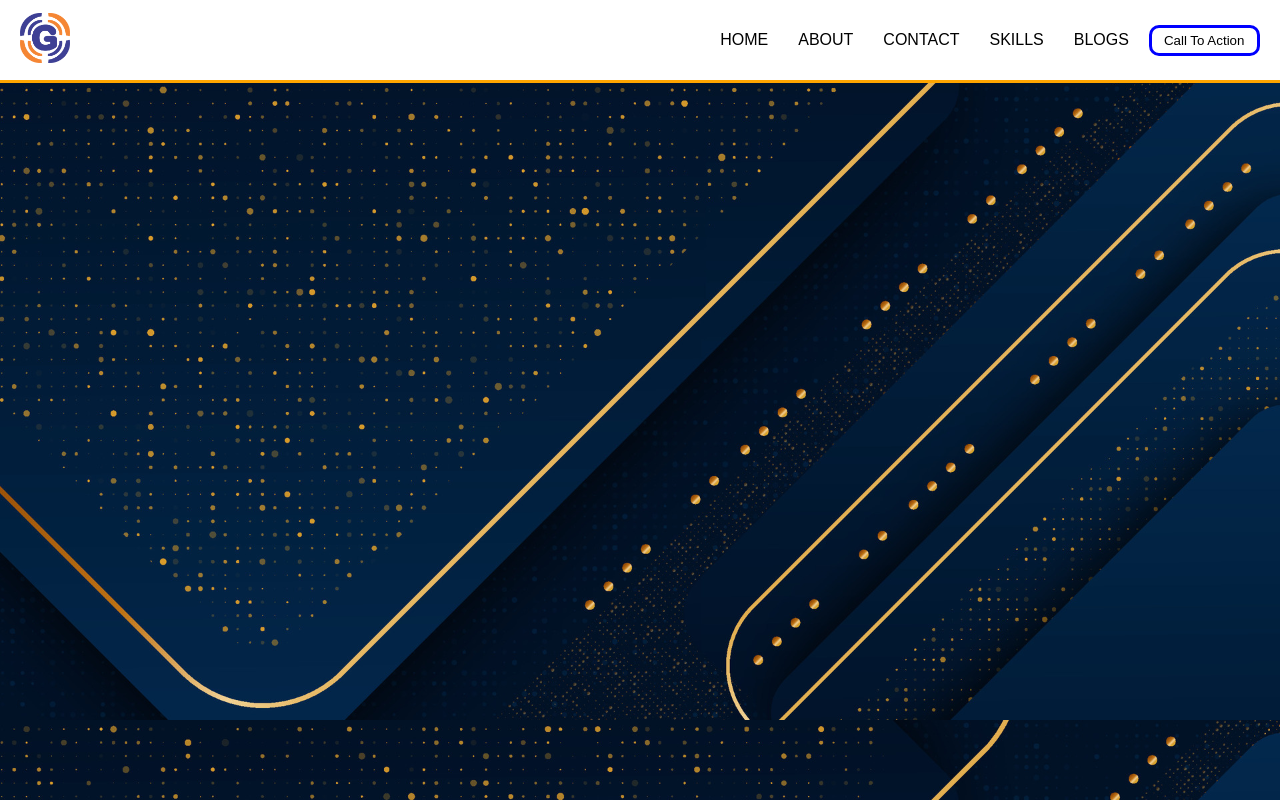
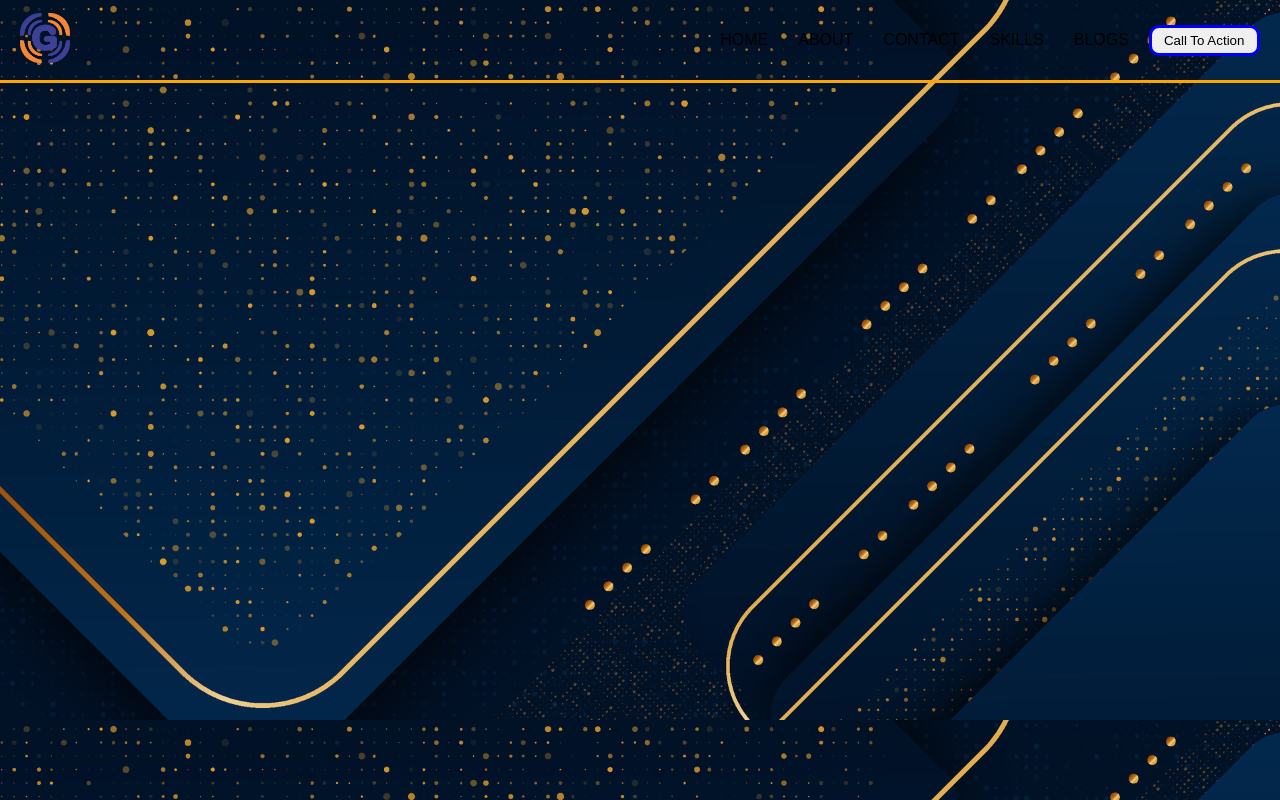
Before and after one commit to DanielGad/Gad_Portfolio, a React (Vite) app: page / in a window 1280 px wide. Shown: the top 800 px of the page. Built offline with nearby package versions, Linux system fonts and the light colour scheme.

Commit message:
header update

```diff
--- a/index.html
+++ b/index.html
@@ -4,7 +4,7 @@
     <meta charset="UTF-8" />
     <link rel="icon" type="image/svg+xml" href="/G.png" />
     <meta name="viewport" content="width=device-width, initial-scale=1.0" />
-    <title>Gadhub</title>
+    <title>Gadhub - Porfolio</title>
   </head>
   <body>
     <div id="root"></div>
--- a/src/assets/header.css
+++ b/src/assets/header.css
@@ -11,6 +11,7 @@
   justify-content: space-between;
   align-items: center;
   border-bottom: 3px solid orange;
+  transition: background-color 0.3s ease;
 }
 
 .menus {
@@ -46,7 +47,7 @@ a:hover {
   width: 10%;
   display: flex;
   padding: 5px 12px;
-  background-color: white;
+  background-color: none;
   border: blue 3px solid;
   border-radius: 10px;
   cursor: pointer;
@@ -58,3 +59,13 @@ a:hover {
   color: white;
   border: orange 3px solid;
 }
+
+.transparent {
+  background-color: rgba(0, 0, 0, 0);
+  color: white;
+}
+
+.opaque {
+  background-color: rgba(255, 255, 255, );
+
+}
--- a/src/components/Header.tsx
+++ b/src/components/Header.tsx
@@ -1,5 +1,5 @@
 import "@/assets/header.css";
-import { useState } from 'react';
+import { useEffect, useState } from 'react';
 import { Link } from 'react-scroll';
 
 const Header = () => {
@@ -9,42 +9,59 @@ const Header = () => {
     setActiveMenu(menu);
   };
 
+  const [isScrolled, setIsScrolled] = useState(false);
+
+  useEffect(() => {
+    const handleScroll = () => {
+      // Update the state based on the scroll position
+      setIsScrolled(window.scrollY > 0);
+    };
+
+    // Attach the scroll event listener
+    window.addEventListener('scroll', handleScroll);
+
+    // Clean up the event listener on component unmount
+    return () => {
+      window.removeEventListener('scroll', handleScroll);
+    };
+  }, []);
+
   return (
-    <div className="header-container">
+    <div className={`header-container ${isScrolled ? 'opaque' : 'transparent'} `}>
       <div style={{width: "60px"}}>
         <img src="/G.png" alt="Gad logo" width={"100%"}/>
       </div>
 
-      <div className="menus">
-        <span className={activeMenu === 'home' ? 'active' : ''}>
+      <div className={`menus `}>
+        <div className={activeMenu === 'home' ? 'active' : ''}>
           <Link to="home" spy={true} smooth={true} onClick={() => handleMenuClick('home')}>
             HOME
           </Link>
-        </span>
+        </div>
 
-        <span className={activeMenu === 'about' ? 'active' : ''}>
+        <div className={activeMenu === 'about' ? 'active' : ''}>
           <Link to="about" spy={true} smooth={true} onClick={() => handleMenuClick('about')}>
             ABOUT
           </Link>
-        </span>
+        </div>
 
-        <span className={activeMenu === 'contact' ? 'active' : ''}>
+        <div className={activeMenu === 'contact' ? 'active' : ''}>
           <Link to="contact" spy={true} smooth={true} onClick={() => handleMenuClick('contact')}>
             CONTACT
           </Link>
-        </span>
+        </div>
 
-        <span className={activeMenu === 'skills' ? 'active' : ''}>
+        <div className={activeMenu === 'skills' ? 'active' : ''}>
           <Link to="skills" spy={true} smooth={true} onClick={() => handleMenuClick('skills')}>
             SKILLS
           </Link>
-        </span>
+        </div>
 
-        <span className={activeMenu === 'blogs' ? 'active' : ''}>
+        <div className={activeMenu === 'blogs' ? 'active' : ''}>
           <Link to="blogs" spy={true} smooth={true} onClick={() => handleMenuClick('blogs')}>
             BLOGS
           </Link>
-        </span>
+        </div>
 
       </div>
       <button className="call">Call To Action</button>
--- a/src/index.css
+++ b/src/index.css
@@ -5,5 +5,4 @@ body {
   background-repeat: repeat;
   height: 5000px;
   font-family: 'Arial', sans-serif;
-  color: white;
 }
```
